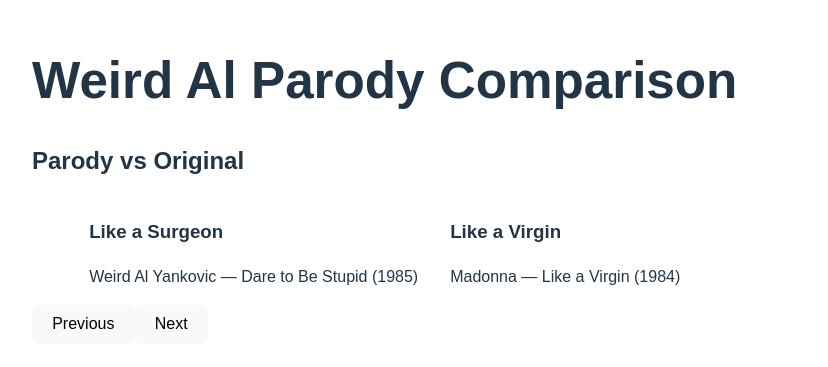
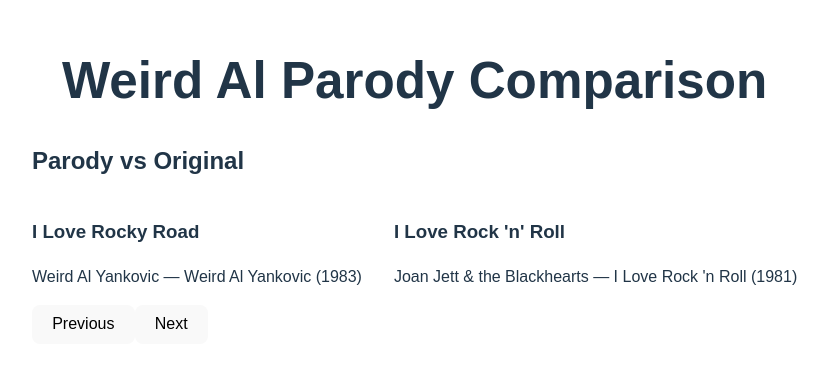
Before and after one commit to smithrw1986/weird-al-parody-compare, a React (Vite) app: page / in a window 1280 px wide. Shown: the part 219-586 px from the top of the page, without its empty margins (0-828 px from the left). Built offline with nearby package versions, Linux system fonts and the light colour scheme; no server answers.

Commit message:
removed a couple of songs and reordered them for better visual experience

```diff
--- a/src/data/songs.js
+++ b/src/data/songs.js
@@ -1,18 +1,18 @@
 export const songPairs = [
   {
     parody: {
-      title: "Like a Surgeon",
+      title: "I Love Rocky Road",
       artist: "Weird Al Yankovic",
-      album: "Dare to Be Stupid",
-      year: 1985,
-      songName: "Like a Surgeon",
+      album: "Weird Al Yankovic",
+      year: 1983,
+      songName: "I Love Rocky Road",
     },
     original: {
-      title: "Like a Virgin",
-      artist: "Madonna",
-      album: "Like a Virgin",
-      year: 1984,
-      songName: "Like a Virgin",
+      title: "I Love Rock 'n' Roll",
+      artist: "Joan Jett & the Blackhearts",
+      album: "I Love Rock 'n Roll",
+      year: 1981,
+      songName: "I Love Rock 'n' Roll",
     },
   },
   {
@@ -29,6 +29,22 @@
       album: "Thriller",
       year: 1982,
       songName: "Beat It",
+    },
+  },
+  {
+    parody: {
+      title: "The Saga Begins",
+      artist: "Weird Al Yankovic",
+      album: "Running with Scissors",
+      year: 1999,
+      songName: "The Saga Begins",
+    },
+    original: {
+      title: "American Pie",
+      artist: "Don McLean",
+      album: "American Pie",
+      year: 1971,
+      songName: "American Pie",
     },
   },
   {
@@ -65,22 +81,6 @@
   },
   {
     parody: {
-      title: "Smells Like Nirvana",
-      artist: "Weird Al Yankovic",
-      album: "Off the Deep End",
-      year: 1992,
-      songName: "Smells Like Nirvana",
-    },
-    original: {
-      title: "Smells Like Teen Spirit",
-      artist: "Nirvana",
-      album: "Nevermind",
-      year: 1991,
-      songName: "Smells Like Teen Spirit",
-    },
-  },
-  {
-    parody: {
       title: "Fat",
       artist: "Weird Al Yankovic",
       album: "Even Worse",
@@ -113,22 +113,6 @@
   },
   {
     parody: {
-      title: "Jurassic Park",
-      artist: "Weird Al Yankovic",
-      album: "Alapalooza",
-      year: 1993,
-      songName: "Jurassic Park",
-    },
-    original: {
-      title: "MacArthur Park",
-      artist: "Richard Harris",
-      album: "A Tramp Shining",
-      year: 1968,
-      songName: "MacArthur Park",
-    },
-  },
-  {
-    parody: {
       title: "Another One Rides the Bus",
       artist: "Weird Al Yankovic",
       album: "Weird Al Yankovic",
@@ -141,22 +125,6 @@
       album: "The Game",
       year: 1980,
       songName: "Another One Bites the Dust",
-    },
-  },
-  {
-    parody: {
-      title: "I Love Rocky Road",
-      artist: "Weird Al Yankovic",
-      album: "Weird Al Yankovic",
-      year: 1983,
-      songName: "I Love Rocky Road",
-    },
-    original: {
-      title: "I Love Rock 'n' Roll",
-      artist: "Joan Jett & the Blackhearts",
-      album: "I Love Rock 'n Roll",
-      year: 1981,
-      songName: "I Love Rock 'n' Roll",
     },
   },
   {
@@ -177,18 +145,50 @@
   },
   {
     parody: {
-      title: "The Saga Begins",
+      title: "Handy",
       artist: "Weird Al Yankovic",
-      album: "Running with Scissors",
-      year: 1999,
-      songName: "The Saga Begins",
+      album: "Mandatory Fun",
+      year: 2014,
+      songName: "Handy",
     },
     original: {
-      title: "American Pie",
-      artist: "Don McLean",
-      album: "American Pie",
-      year: 1971,
-      songName: "American Pie",
+      title: "Fancy",
+      artist: "Iggy Azalea",
+      album: "The New Classic",
+      year: 2014,
+      songName: "Fancy",
+    },
+  },
+  {
+    parody: {
+      title: "Jurassic Park",
+      artist: "Weird Al Yankovic",
+      album: "Alapalooza",
+      year: 1993,
+      songName: "Jurassic Park",
+    },
+    original: {
+      title: "MacArthur Park",
+      artist: "Richard Harris",
+      album: "A Tramp Shining",
+      year: 1968,
+      songName: "MacArthur Park",
+    },
+  },
+  {
+    parody: {
+      title: "Tacky",
+      artist: "Weird Al Yankovic",
+      album: "Mandatory Fun",
+      year: 2014,
+      songName: "Tacky",
+    },
+    original: {
+      title: "Happy",
+      artist: "Pharrell Williams",
+      album: "Girl",
+      year: 2013,
+      songName: "Happy",
     },
   },
   {
@@ -205,54 +205,6 @@
       album: "Americana",
       year: 1998,
       songName: "Pretty Fly (for a White Guy)",
-    },
-  },
-  {
-    parody: {
-      title: "It's All About the Pentiums",
-      artist: "Weird Al Yankovic",
-      album: "Running with Scissors",
-      year: 1999,
-      songName: "It's All About the Pentiums",
-    },
-    original: {
-      title: "It's All About the Benjamins",
-      artist: "Puff Daddy",
-      album: "No Way Out",
-      year: 1997,
-      songName: "It's All About the Benjamins",
-    },
-  },
-  {
-    parody: {
-      title: "Handy",
-      artist: "Weird Al Yankovic",
-      album: "Mandatory Fun",
-      year: 2014,
-      songName: "Handy",
-    },
-    original: {
-      title: "Fancy",
-      artist: "Iggy Azalea",
-      album: "The New Classic",
-      year: 2014,
-      songName: "Fancy",
-    },
-  },
-  {
-    parody: {
-      title: "Tacky",
-      artist: "Weird Al Yankovic",
-      album: "Mandatory Fun",
-      year: 2014,
-      songName: "Tacky",
-    },
-    original: {
-      title: "Happy",
-      artist: "Pharrell Williams",
-      album: "Girl",
-      year: 2013,
-      songName: "Happy",
     },
   },
   {
@@ -337,6 +289,22 @@
   },
   {
     parody: {
+      title: "It's All About the Pentiums",
+      artist: "Weird Al Yankovic",
+      album: "Running with Scissors",
+      year: 1999,
+      songName: "It's All About the Pentiums",
+    },
+    original: {
+      title: "It's All About the Benjamins",
+      artist: "Puff Daddy",
+      album: "No Way Out",
+      year: 1997,
+      songName: "It's All About the Benjamins",
+    },
+  },
+  {
+    parody: {
       title: "Couch Potato",
       artist: "Weird Al Yankovic",
       album: "Poodle Hat",
```
